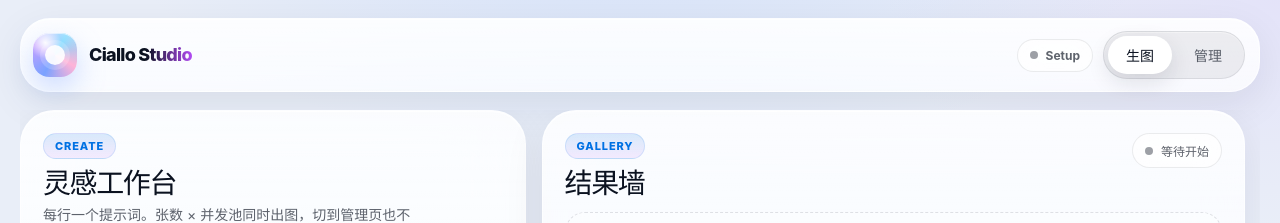
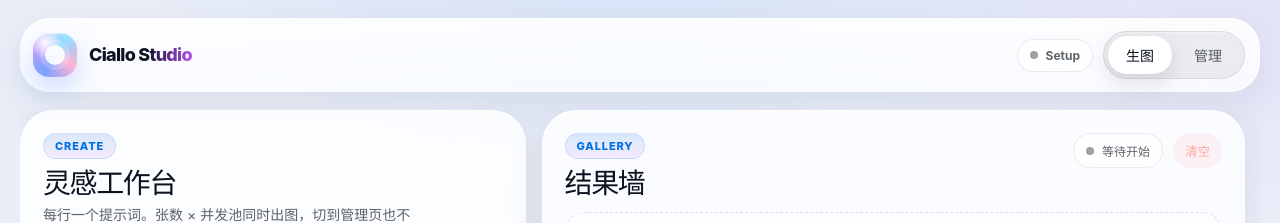
Before and after one commit to MurasameCyan/CialloStudio, a React (Vite) app: page / in a window 1280 px wide. Shown: the top 223 px of the page. Built offline with nearby package versions, Linux system fonts and the light colour scheme.

Commit message:
ui: move clear button to gallery results toolbar

```diff
--- a/src/components/StudioPage.tsx
+++ b/src/components/StudioPage.tsx
@@ -277,9 +277,6 @@ export function StudioPage({
             <button type="button" className="btn btn-secondary" disabled={!running} onClick={onStop}>
               停止
             </button>
-            <button type="button" className="btn btn-danger" disabled={running || jobs.length === 0} onClick={handleClear}>
-              清空
-            </button>
           </div>
           <button type="button" className="btn btn-ghost" onClick={onOpenSettings}>
             模型 {settings.model || "未选择"} →
@@ -293,6 +290,7 @@ export function StudioPage({
             <div className="panel-kicker">Gallery</div>
             <h2 className="panel-title">结果墙</h2>
           </div>
+          <div className="results-toolbar-actions">
             <div className="connection-chip">
               <span className={`live-dot ${running ? "" : "off"}`} />
               {running
@@ -300,6 +298,15 @@ export function StudioPage({
                 : stats.total
                   ? "空闲"
                   : "等待开始"}
+            </div>
+            <button
+              type="button"
+              className="btn btn-danger btn-sm"
+              disabled={running || jobs.length === 0}
+              onClick={handleClear}
+            >
+              清空
+            </button>
           </div>
         </div>
 
--- a/src/styles/ios26.css
+++ b/src/styles/ios26.css
@@ -1374,6 +1374,14 @@ a {
   margin: 0;
 }
 
+.results-toolbar-actions {
+  display: flex;
+  flex-wrap: wrap;
+  align-items: center;
+  justify-content: flex-end;
+  gap: 10px;
+}
+
 .progress-track {
   height: 7px;
   border-radius: 999px;
```
Lines whose indentation alone changed are shown as unchanged.
